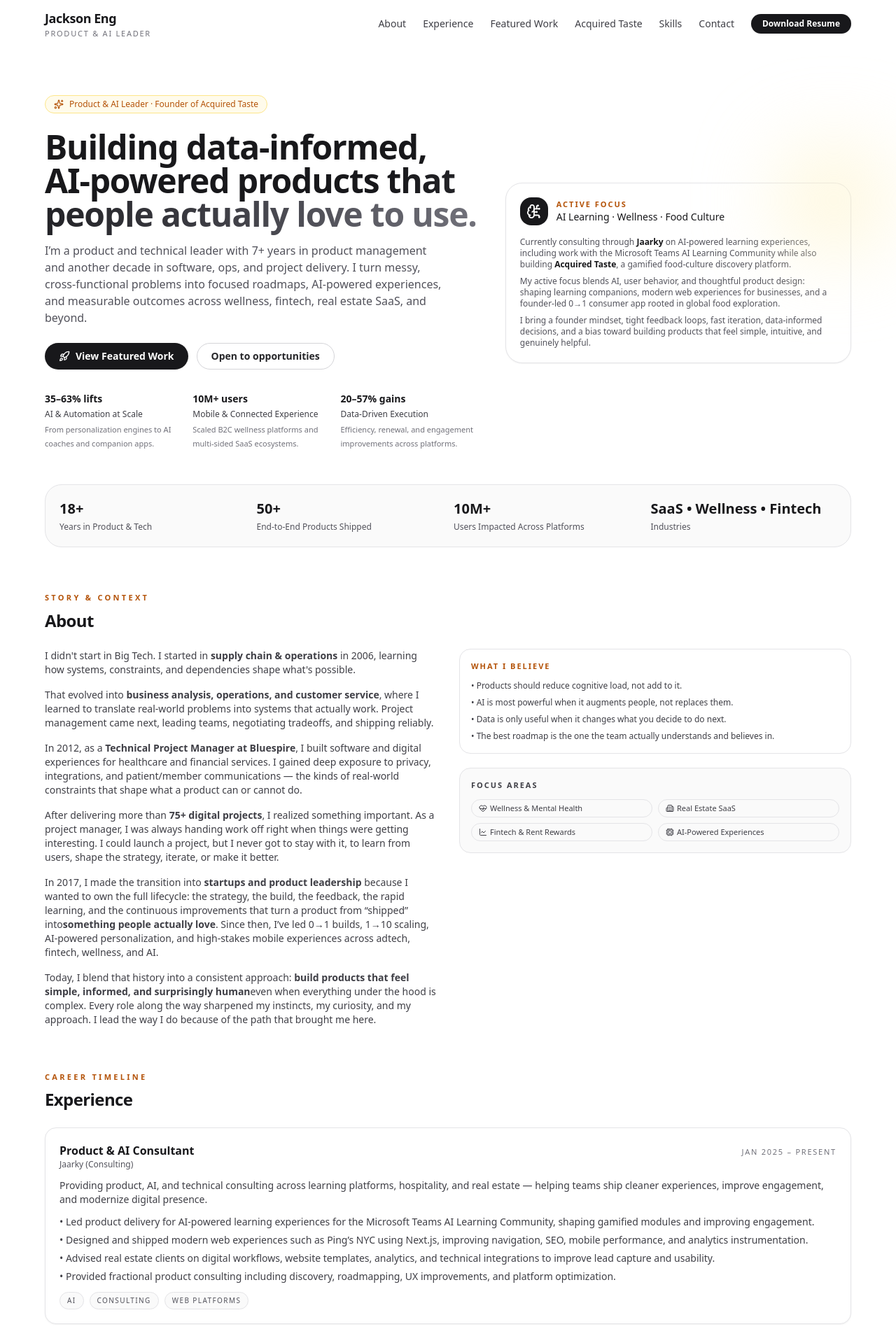
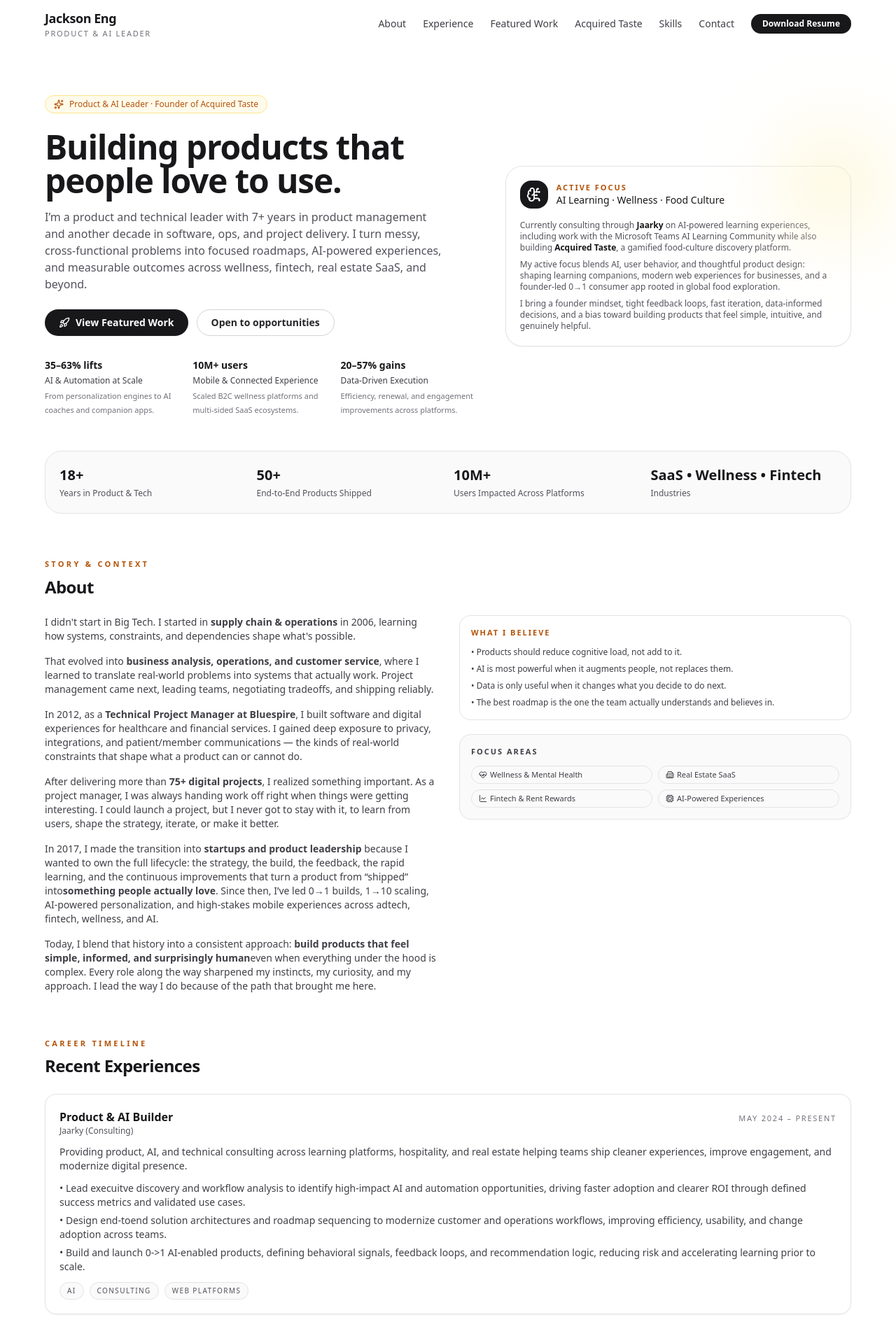
Before and after one commit to engjackson/portfolio, a Next.js app: page / in a window 1280 px wide. Shown: the top 1909 px of the page at 70% size. Built offline with nearby package versions, Linux system fonts and the light colour scheme.

Commit message:
updated experience

```diff
--- a/app/page.tsx
+++ b/app/page.tsx
@@ -17,15 +17,14 @@ import {
 const experience = [
   {
     company: "Jaarky (Consulting)",
-    role: "Product & AI Consultant",
-    period: "Jan 2025 – Present",
+    role: "Product & AI Builder",
+    period: "May 2024 – Present",
     summary:
-      "Providing product, AI, and technical consulting across learning platforms, hospitality, and real estate — helping teams ship cleaner experiences, improve engagement, and modernize digital presence.",
+      "Providing product, AI, and technical consulting across learning platforms, hospitality, and real estate helping teams ship cleaner experiences, improve engagement, and modernize digital presence.",
     bullets: [
-      "Led product delivery for AI-powered learning experiences for the Microsoft Teams AI Learning Community, shaping gamified modules and improving engagement.",
-      "Designed and shipped modern web experiences such as Ping’s NYC using Next.js, improving navigation, SEO, mobile performance, and analytics instrumentation.",
-      "Advised real estate clients on digital workflows, website templates, analytics, and technical integrations to improve lead capture and usability.",
-      "Provided fractional product consulting including discovery, roadmapping, UX improvements, and platform optimization."
+      "Lead execuitve discovery and workflow analysis to identify high-impact AI and automation opportunities, driving faster adoption and clearer ROI through defined success metrics and validated use cases.",
+      "Design end-toend solution architectures and roadmap sequencing to modernize customer and operations workflows, improving efficiency, usability, and change adoption across teams.",
+      "Build and launch 0->1 AI-enabled products, defining behavioral signals, feedback loops, and recommendation logic, reducing risk and accelerating learning prior to scale.",
     ],
     tags: ["AI", "Consulting", "Web Platforms"],
   },
@@ -229,10 +228,7 @@ export default function HomePage() {
                 transition={{ duration: 0.7, delay: 0.05 }}
                 className="mt-6 text-3xl font-semibold tracking-tight sm:text-4xl lg:text-5xl text-zinc-900"
               >
-                Building data-informed, AI-powered products{" "}
-                <span className="bg-gradient-to-r from-zinc-900 via-zinc-700 to-zinc-500 bg-clip-text text-transparent">
-                  that people actually love to use.
-                </span>
+                Building products that people love to use.
               </motion.h1>
 
               <motion.p
@@ -450,7 +446,7 @@ export default function HomePage() {
         {/* EXPERIENCE */}
         <Section
           id="experience"
-          title="Experience"
+          title="Recent Experiences"
           eyebrow="Career Timeline"
 
         >
```
